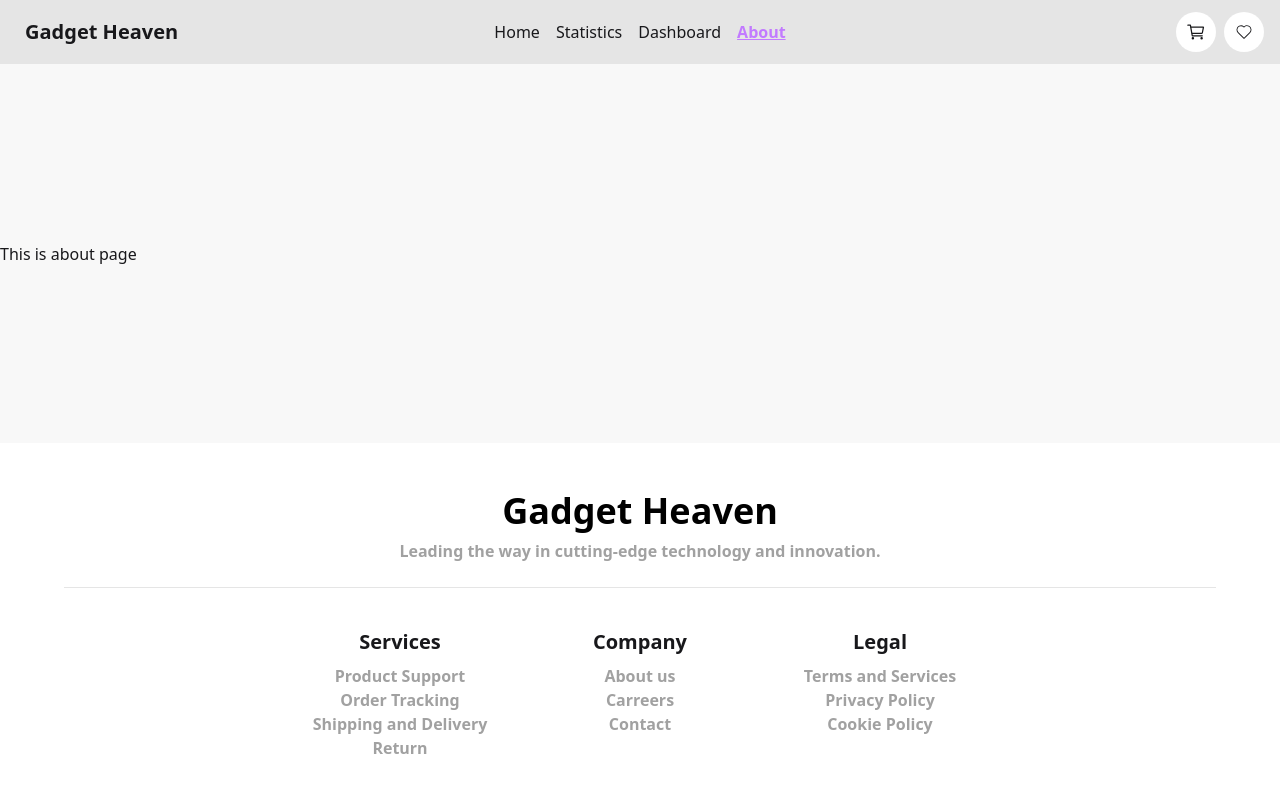
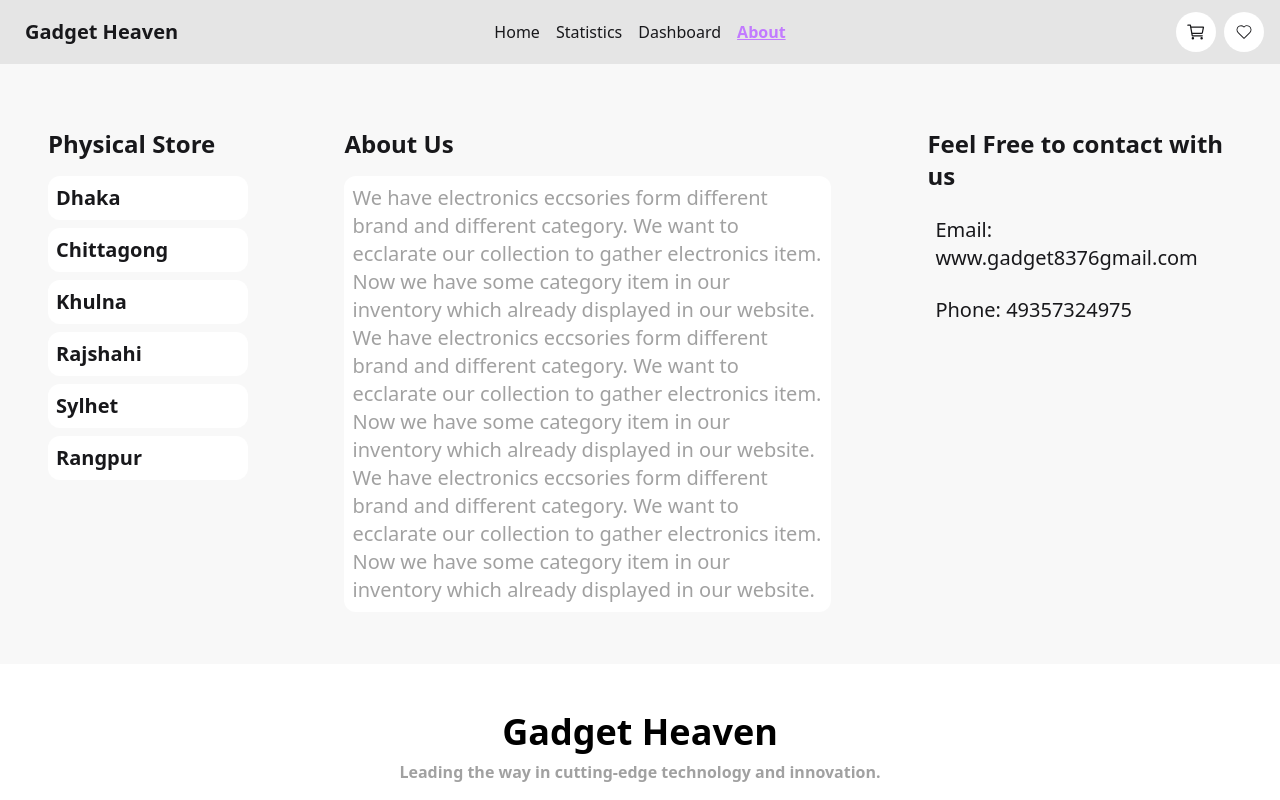
Before and after one commit to Mehedi86/assignment-8, a React (Vite) app: page /about in a window 1280 px wide. Shown: the top 800 px of the page. Built offline with nearby package versions, Linux system fonts and the light colour scheme.

Commit message:
added: final fix

```diff
--- a/public/gadgets.json
+++ b/public/gadgets.json
@@ -14,6 +14,21 @@
       ],
       "availability": true,
       "rating": 4.7
+    },
+    {
+      "product_id": "M002",
+      "product_title": "MacBook Pro 16 M2 Pro",
+      "product_image": "https://i.ibb.co.com/d2dJCgz/Mac-Book-Pro-16-M2-Pro.webp",
+      "category": "MacBooks",
+      "price": 2499,
+      "description": "Professional-grade MacBook with superior performance.",
+      "specification": [
+        "16-inch Liquid Retina XDR display",
+        "M2 Pro chip",
+        "1TB SSD"
+      ],
+      "availability": false,
+      "rating": 4.9
     },
     {
       "product_id": "L002",
@@ -289,20 +304,5 @@
       ],
       "availability": true,
       "rating": 4.8
-    },
-    {
-      "product_id": "M002",
-      "product_title": "MacBook Pro 16 M2 Pro",
-      "product_image": "https://i.ibb.co.com/d2dJCgz/Mac-Book-Pro-16-M2-Pro.webp",
-      "category": "MacBooks",
-      "price": 2499,
-      "description": "Professional-grade MacBook with superior performance.",
-      "specification": [
-        "16-inch Liquid Retina XDR display",
-        "M2 Pro chip",
-        "1TB SSD"
-      ],
-      "availability": false,
-      "rating": 4.9
     }
   ]
--- a/src/pages/About.jsx
+++ b/src/pages/About.jsx
@@ -1,7 +1,26 @@
 const About = () => {
     return (
-        <div>
-            This is about page
+        <div className="flex h-[600px]">
+            <div className="p-12 w-3/12">
+                <h1 className="text-2xl font-bold my-4">Physical Store</h1>
+                <p className="text-xl font-semibold p-2 my-2 bg-white rounded-xl">Dhaka</p>
+                <p className="text-xl font-semibold p-2 my-2 bg-white rounded-xl">Chittagong</p>
+                <p className="text-xl font-semibold p-2 my-2 bg-white rounded-xl">Khulna</p>
+                <p className="text-xl font-semibold p-2 my-2 bg-white rounded-xl">Rajshahi</p>
+                <p className="text-xl font-semibold p-2 my-2 bg-white rounded-xl">Sylhet</p>
+                <p className="text-xl font-semibold p-2 my-2 bg-white rounded-xl">Rangpur</p>
+            </div>
+            <div className="p-12 w-6/12">
+            <h1 className="text-2xl font-bold my-4">About Us</h1>
+            <div className="bg-white rounded-xl">
+                <p className="text-xl text-neutral-400 p-2 my-2">We have electronics eccsories form different brand and different category. We want to ecclarate our collection to gather electronics item. Now we have some category item in our inventory which already displayed in our website. We have electronics eccsories form different brand and different category. We want to ecclarate our collection to gather electronics item. Now we have some category item in our inventory which already displayed in our website. We have electronics eccsories form different brand and different category. We want to ecclarate our collection to gather electronics item. Now we have some category item in our inventory which already displayed in our website.</p>
+            </div>
+            </div>
+            <div className="p-12">
+            <h1 className="text-2xl font-bold my-4">Feel Free to contact with us</h1>
+            <p className="text-xl p-2 my-2 ">Email: www.gadget8376gmail.com</p>
+            <p className="text-xl p-2 my-2 ">Phone: 49357324975</p>
+            </div>
         </div>
     );
 };
```
